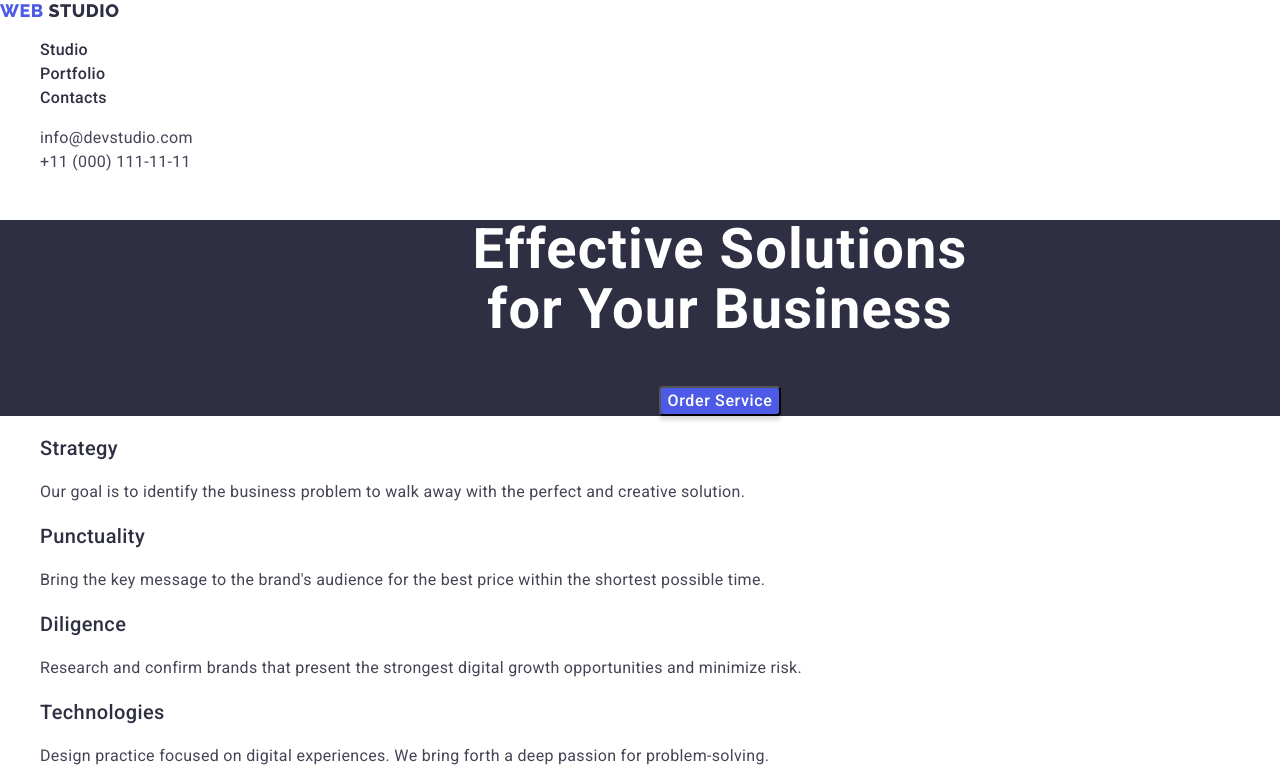
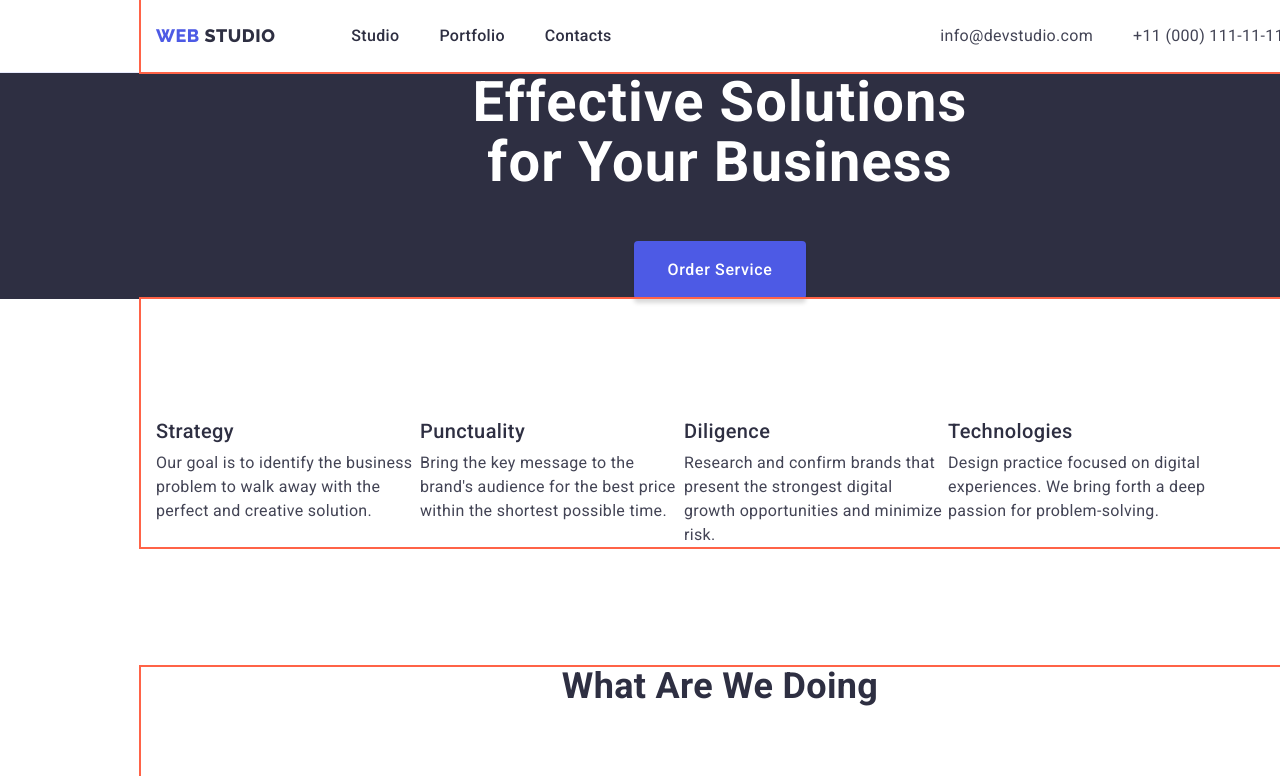
Before and after one commit to pttkachuk/goit-markup-hw-03, a plain HTML site: page index.html in a window 1280 px wide. Shown: the top 776 px of the page. Drawn offline with nearby package versions, Linux system fonts and the light colour scheme.

Commit message:
update styles.css
add styles for container. add flex centering of header. and began working with hero section

```diff
--- a/css/styles.css
+++ b/css/styles.css
@@ -17,7 +17,32 @@ body {
   letter-spacing: 0.02em;
   background: var(--white-color);
 }
+
+.container {
+  margin-left: auto;
+  margin-right: auto;
+  width: 1158px;
+  padding-left: 15px;
+  padding-right: 15px;
+  outline: 2px solid tomato;
+}
+/* Утіліти */
+.list {
+  list-style-type: none;
+  padding: 0;
+  margin: 0;
+}
+.link {
+  text-decoration: none;
+}
 /* Header */
+.main-navigation {
+  display: flex;
+  align-items: center;
+}
+.header {
+  border-bottom: 1px solid #e7e9fc;
+}
 .logo {
   font-family: "Raleway", sans-serif;
   font-style: normal;
@@ -41,12 +66,34 @@ body {
   align-items: center;
   text-transform: uppercase;
 }
-.link {
-  text-decoration: none;
+/* Site Nav */
+.site-nav {
+  display: flex;
+  margin-left: 76px;
 }
-.list {
-  list-style-type: none;
+.site-nav .item + .item {
+  margin-left: 40px;
 }
+
+.site-nav .link {
+  display: block;
+  padding-top: 24px;
+  padding-bottom: 24px;
+}
+/* Address */
+.address {
+  display: flex;
+  font-style: normal;
+  margin-left: auto;
+}
+.address-list {
+  display: flex;
+  align-items: center;
+}
+.address-list .item + .item {
+  margin-left: 40px;
+}
+
 .nav-list {
   font-style: normal;
   font-weight: 500;
@@ -57,10 +104,6 @@ body {
 .list .link:hover,
 .list .link:focus {
   color: var(--button-active-color);
-}
-
-.address {
-  font-style: normal;
 }
 
 .address-contact {
@@ -75,18 +118,23 @@ body {
 .address-contact:focus {
   color: var(--button-active-color);
 }
-
+.address-list .link {
+  display: block;
+  padding-top: 24px;
+  padding-bottom: 24px;
+}
 /* Hero */
 .hero {
   background: var(--main-color);
   text-align: center;
 }
 .hero-title {
+  margin-top: 0;
+  margin-bottom: 48px;
   font-style: normal;
   font-weight: 700;
   font-size: 56px;
   line-height: 1.07;
-  text-align: center;
   letter-spacing: 0.02em;
   color: var(--white-color);
 }
@@ -96,10 +144,12 @@ body {
   font-size: 16px;
   line-height: 1.5;
   letter-spacing: 0.04em;
+  padding: 16px 32px;
   color: var(--white-color);
   background: var(--brand-color);
   box-shadow: 0px 4px 4px rgba(0, 0, 0, 0.15);
   border-radius: 4px;
+  border: 1px solid transparent;
   cursor: pointer;
 }
 .hero-button:hover,
@@ -111,7 +161,16 @@ body {
 .advantages > ul {
   list-style-type: none;
 }
+.advantages-list {
+  display: flex;
+  flex-wrap: wrap;
+}
+.advantages-list .item {
+  width: 264px;
+}
 .advantages-name {
+  margin-top: 120px;
+  margin-bottom: 8px;
   font-style: normal;
   font-weight: 500;
   font-size: 20px;
@@ -120,6 +179,8 @@ body {
   color: var(--main-color);
 }
 .advantages-desc {
+  margin-top: 0;
+  margin-bottom: 0;
   font-size: 16px;
   line-height: 1.5;
   color: var(--text-color);
@@ -129,6 +190,8 @@ body {
   list-style-type: none;
 }
 .examples-title {
+  margin-top: 120px;
+  margin-bottom: 72px;
   font-style: normal;
   font-weight: 700;
   font-size: 36px;
@@ -145,6 +208,10 @@ body {
   list-style-type: none;
 }
 .team-title {
+  padding-top: 120px;
+  padding-bottom: 72px;
+  margin-top: 120px;
+  margin-bottom: 0;
   font-style: normal;
   font-weight: 700;
   font-size: 36px;
@@ -158,6 +225,9 @@ body {
   background-color: var(--white-color);
 }
 .teammates-name {
+  padding-top: 32px;
+  padding-bottom: 8px;
+  margin: 0;
   font-style: normal;
   font-weight: 500;
   font-size: 20px;
@@ -166,6 +236,9 @@ body {
   color: var(--main-color);
 }
 .teammates-position {
+  padding-top: 8px;
+  padding-bottom: 32px;
+  margin: 0;
   font-size: 16px;
   line-height: 1.5;
   color: var(--text-color);
@@ -173,6 +246,8 @@ body {
 /* Footer */
 .footer {
   background: var(--main-color);
+  margin-top: 0px;
+  margin-bottom: 0px;
 }
 .studio-footer {
   font-family: "Raleway", sans-serif;
@@ -189,6 +264,7 @@ body {
   line-height: 1.5;
   color: var(--cloud-color);
 }
+
 /* Portfolio */
 
 /* Filters */
@@ -219,6 +295,8 @@ body {
 /* Examples */
 
 .project-title {
+  margin-top: 32px;
+  margin-bottom: 8px;
   font-style: normal;
   font-weight: 500;
   font-size: 20px;
@@ -227,6 +305,8 @@ body {
   color: var(--main-color);
 }
 .project-desc {
+  margin-top: 0px;
+  margin-bottom: 32px;
   font-style: normal;
   font-weight: 400;
   font-size: 16px;
```
